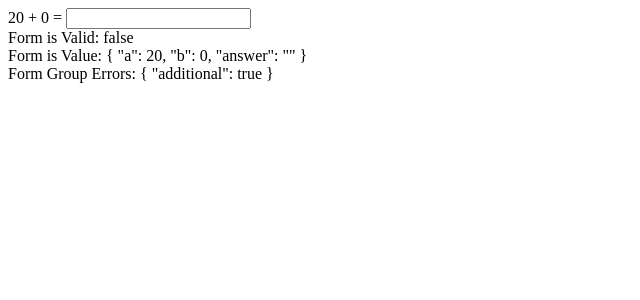
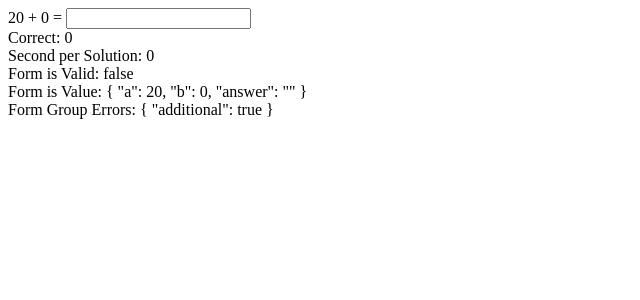
Before and after one commit to brjahanbani/MathGame, an Angular app: page / in a window 1280 px wide. Shown: the top 300 px of the page, without its empty margins (0-640 px from the left). Built offline with nearby package versions, Linux system fonts and the light colour scheme.

Commit message:
adding statistic (corrcts & Second Per Solution)

```diff
--- a/src/app/equation/equation.component.html
+++ b/src/app/equation/equation.component.html
@@ -1,6 +1,9 @@
 <form [formGroup]="mathForm">
   {{a}} + {{b}} = <input type="number" formControlName="answer">
 </form>
+
+<div>Correct: {{correct}} </div>
+<div>Second per Solution: {{secondPerSolution}} </div>
 <div>Form is Valid: {{mathForm.valid}} </div>
 <div>Form is Value: {{mathForm.value | json}} </div>
 <div>Form Group Errors: {{mathForm.errors | json}} </div>
--- a/src/app/equation/equation.component.ts
+++ b/src/app/equation/equation.component.ts
@@ -11,6 +11,9 @@ import { MathValidations } from '../_validations/math-validations';
 })
 export class EquationComponent implements OnInit {
   public sub: Subscription | undefined;
+  public correct: number = 0;
+  public secondPerSolution = 0;
+
   mathForm = new FormGroup(
     {
       a: new FormControl(this.randomNumber()),
@@ -26,14 +29,21 @@ export class EquationComponent implements OnInit {
   public get b() {
     return this.mathForm.get('b')?.value;
   }
+
   ngOnInit(): void {
+    const startTime = new Date();
+
     this.sub = this.mathForm.statusChanges
       .pipe(
         // delay(500),
-        debounceTime(1000), //Digikala search
+        debounceTime(400), //Digikala search
         filter((response) => response === 'VALID')
       ) //for deleting down if
       .subscribe((response) => {
+        this.correct++;
+        this.secondPerSolution =
+          (new Date().getTime() - startTime.getTime()) / this.correct / 1000;
+
         // if (response === 'INVALID') {
         //   return;
         // }
```
